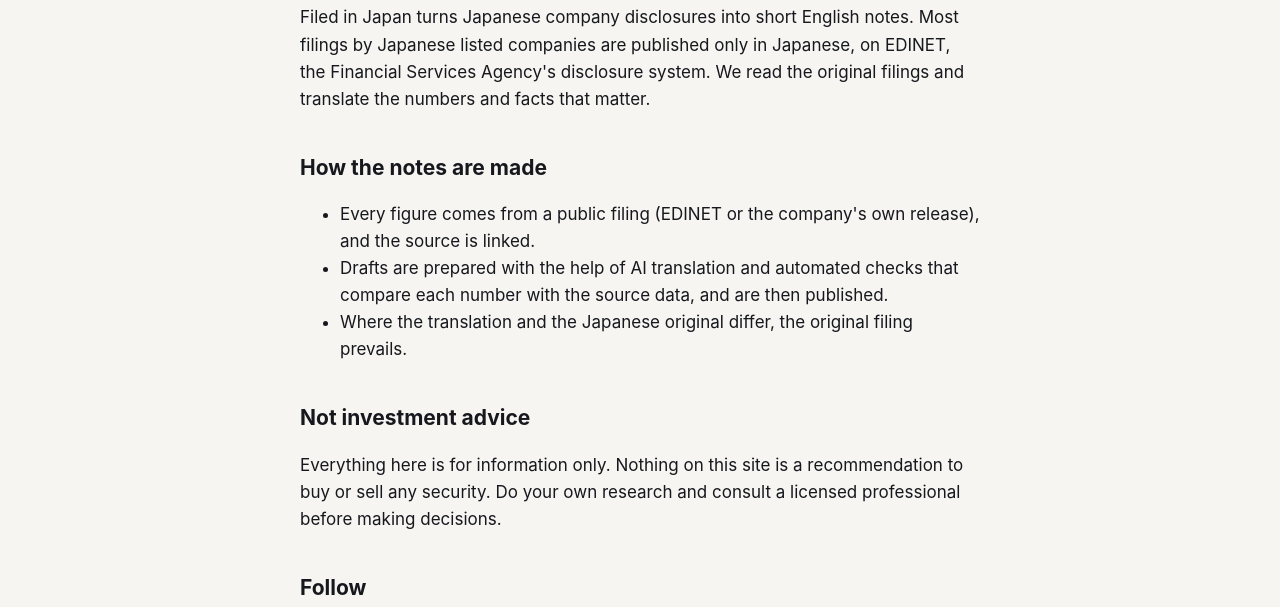
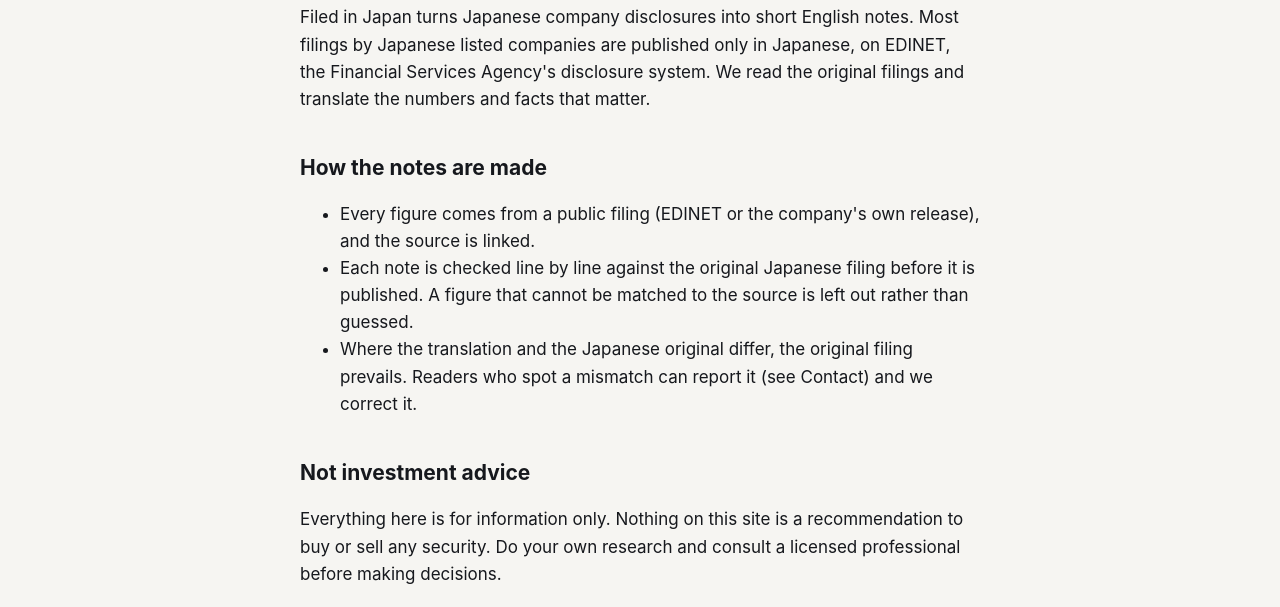
Before and after one commit to Mishima-Hiromi/nomap-notes, a plain HTML site: page about/index.html in a window 1280 px wide. Shown: the part 193-800 px from the top of the page. Drawn offline with Linux system fonts and the light colour scheme.

Commit message:
publish: rebuild (Japanese section)

```diff
--- a/about/index.html
+++ b/about/index.html
@@ -162,9 +162,10 @@ Japanese listed companies are published only in Japanese, on EDINET, the Financi
 disclosure system. We read the original filings and translate the numbers and facts that matter.</p>
 <h2>How the notes are made</h2>
 <ul><li>Every figure comes from a public filing (EDINET or the company's own release), and the source is linked.</li>
-<li>Drafts are prepared with the help of AI translation and automated checks that compare each number with
-the source data, and are then published.</li>
-<li>Where the translation and the Japanese original differ, the original filing prevails.</li></ul>
+<li>Each note is checked line by line against the original Japanese filing before it is published. A figure
+that cannot be matched to the source is left out rather than guessed.</li>
+<li>Where the translation and the Japanese original differ, the original filing prevails. Readers who spot
+a mismatch can report it (see Contact) and we correct it.</li></ul>
 <h2>Not investment advice</h2>
 <p>Everything here is for information only. Nothing on this site is a recommendation to buy or sell any
 security. Do your own research and consult a licensed professional before making decisions.</p>
```
